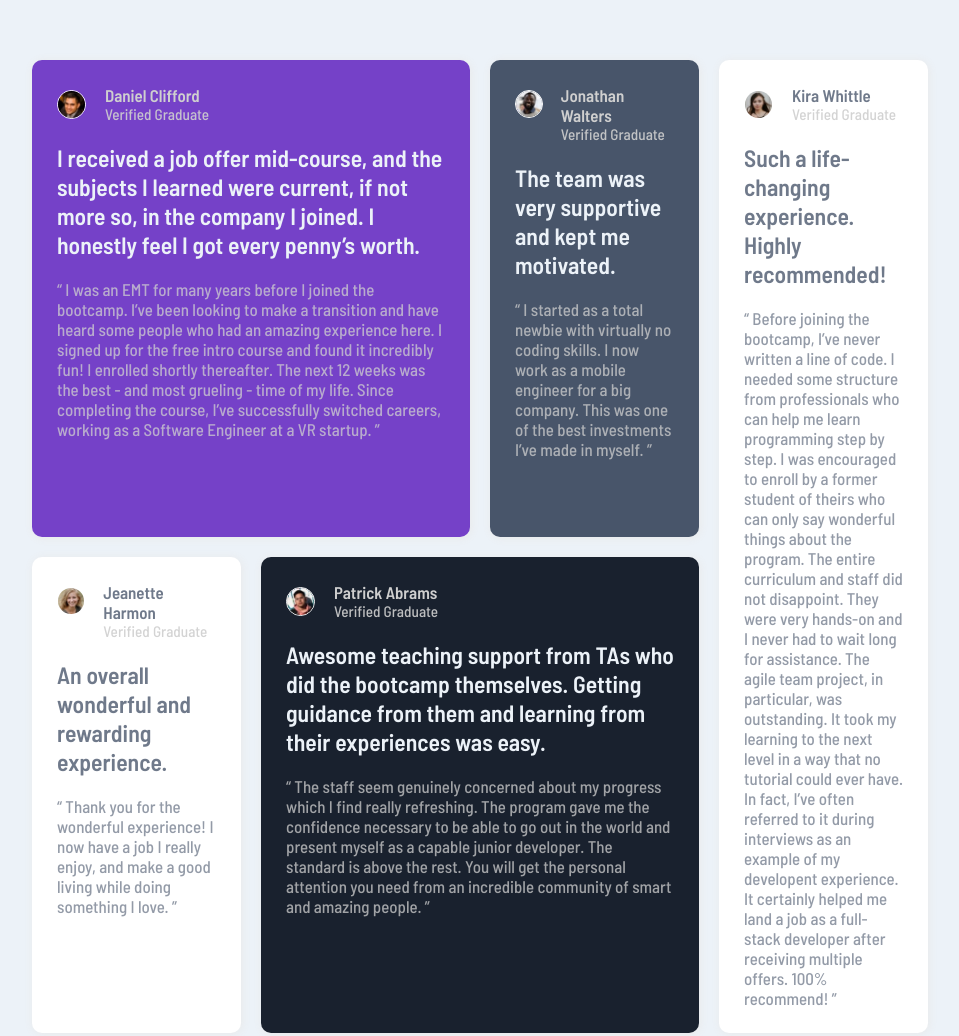
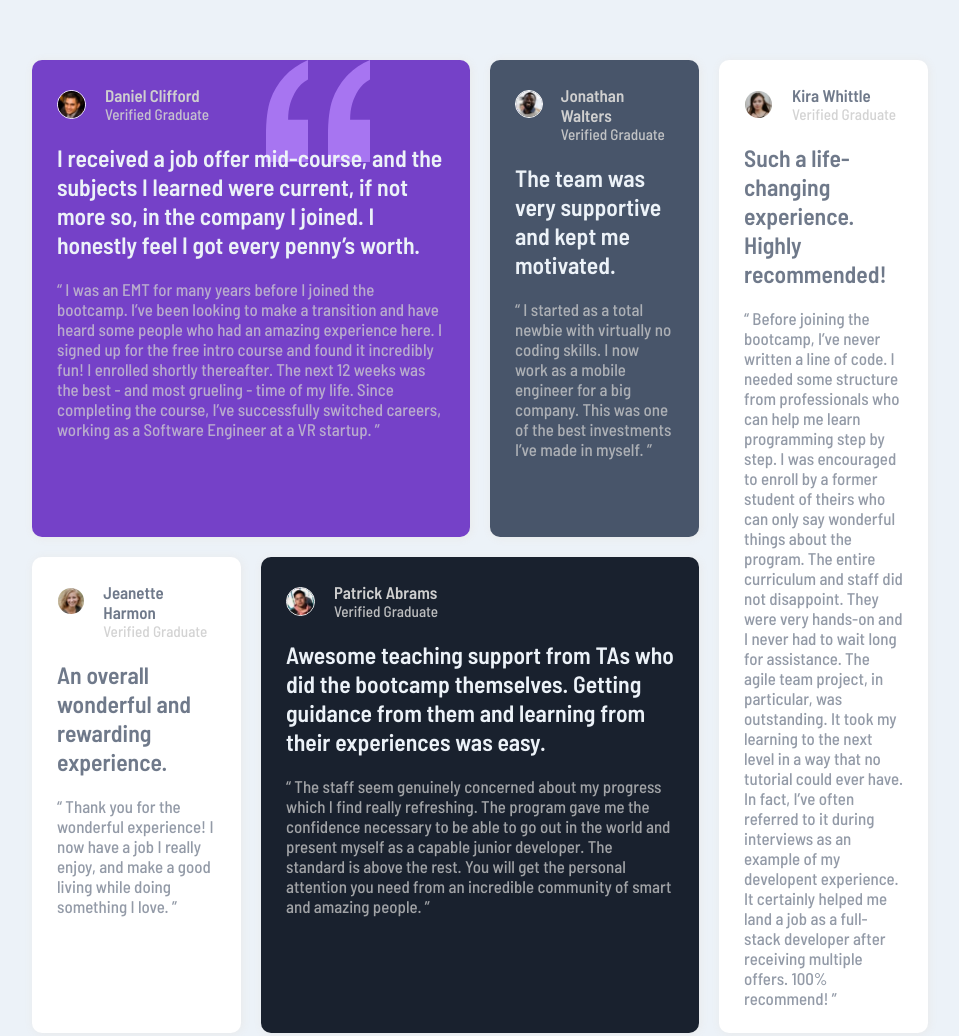
Before and after one commit to amandadeogr/testimonials-grid-section, a plain HTML site: page index.html in a window 1280 px wide. Shown: the top 1036 px of the page, without its empty margins (160-1119 px from the left). Drawn offline with Linux system fonts and the light colour scheme.

Commit message:
Update style.css

```diff
--- a/style.css
+++ b/style.css
@@ -28,7 +28,7 @@ body {
 
 .one {
   grid-area: one;
-  background-color: hsl(263, 55%, 52%);
+  background: url(images/bg-pattern-quotation.svg) no-repeat top right 100px hsl(263, 55%, 52%);
 }
 
 .two {
```
